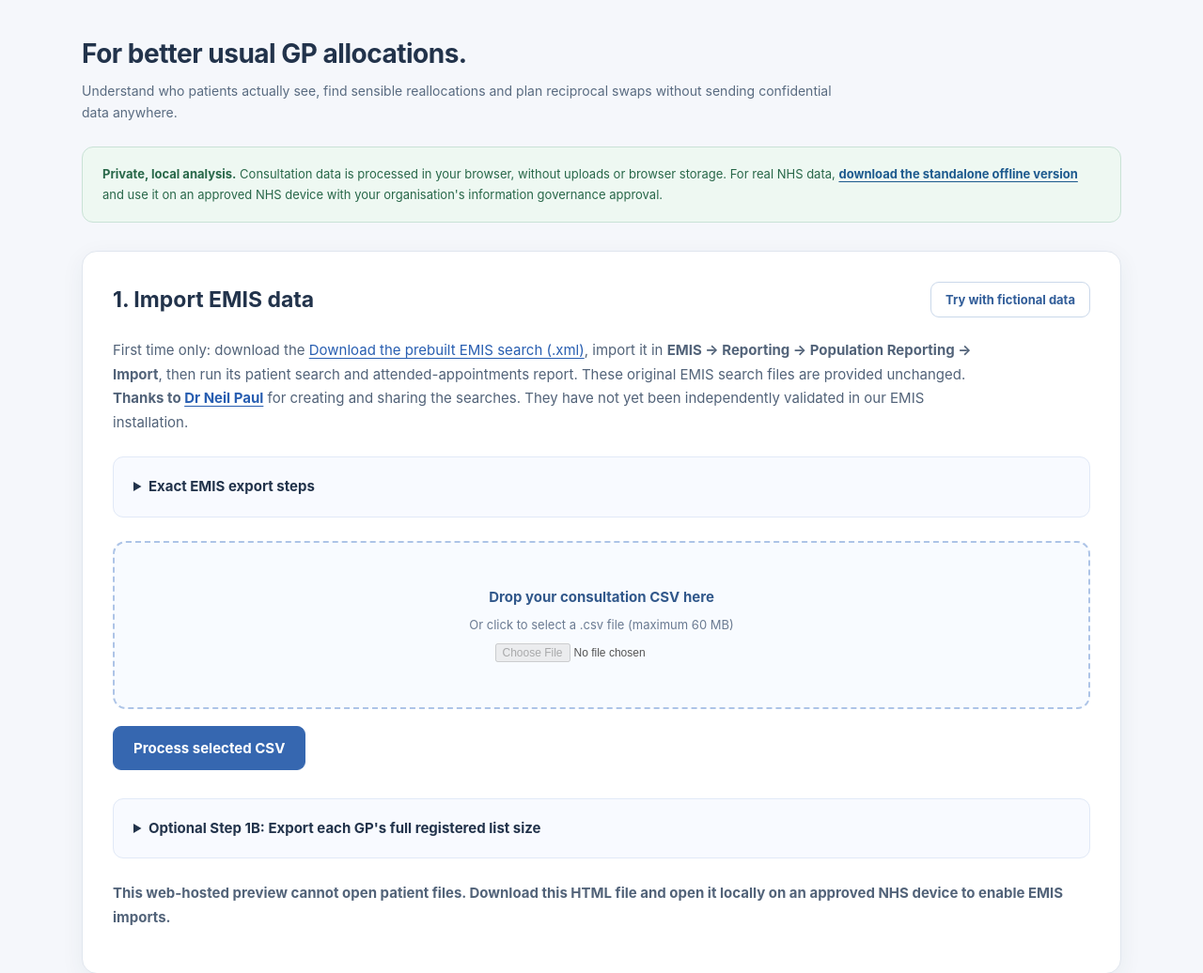
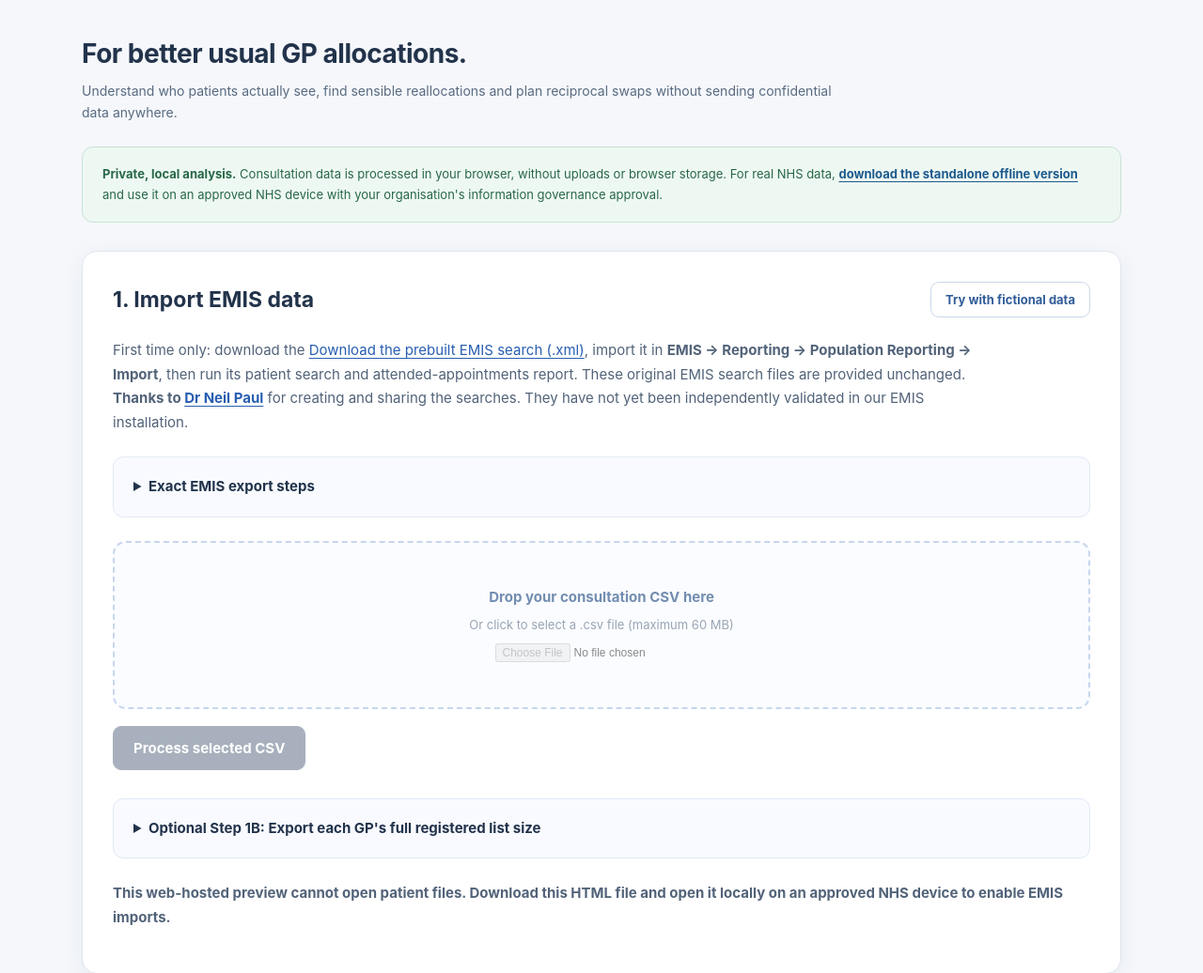
Before and after one commit to drmccodes/continuity-Buddy, a plain HTML site: page index.html in a window 1280 px wide. Shown: the part 64-1100 px from the top of the page at 94% size. Drawn offline with Linux system fonts and the light colour scheme.

Commit message:
Style locked EMIS controls in hosted preview of offline edition

```diff
--- a/v2.css
+++ b/v2.css
@@ -102,3 +102,7 @@ header.app-header{padding:0 22px}
  #importPanel .import-intro{margin-bottom:20px}
  #importPanel details{padding:17px}
 }
+
+/* Prevent misleading file affordances when the offline file is viewed over HTTP(S). */
+.drop.locked{opacity:.68;cursor:not-allowed;pointer-events:none}
+.import-action button:disabled{background:#a7b0bc;border-color:#a7b0bc;cursor:not-allowed}
```
